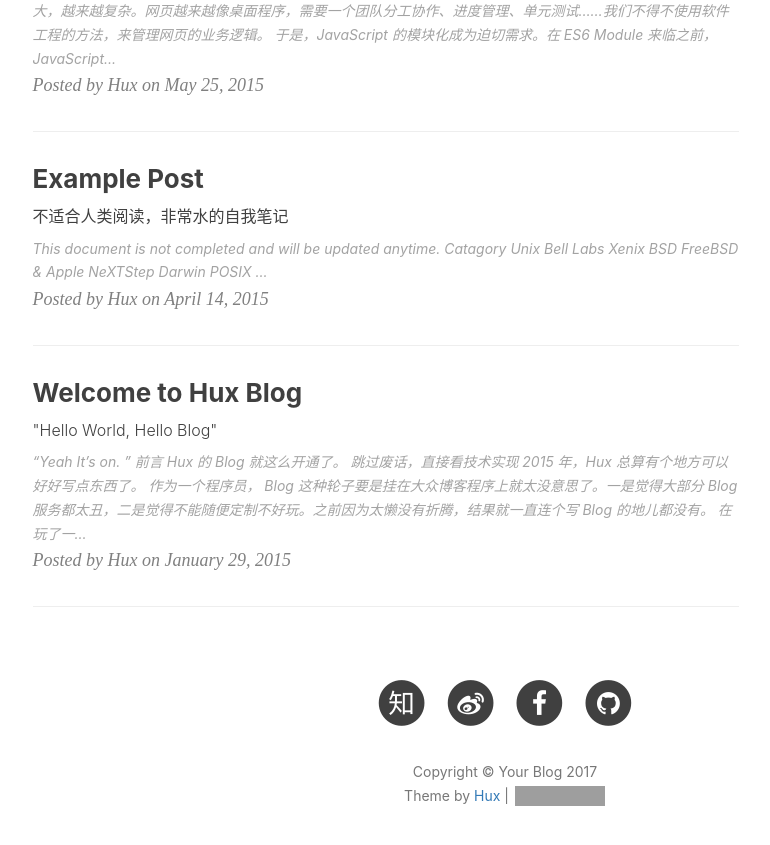
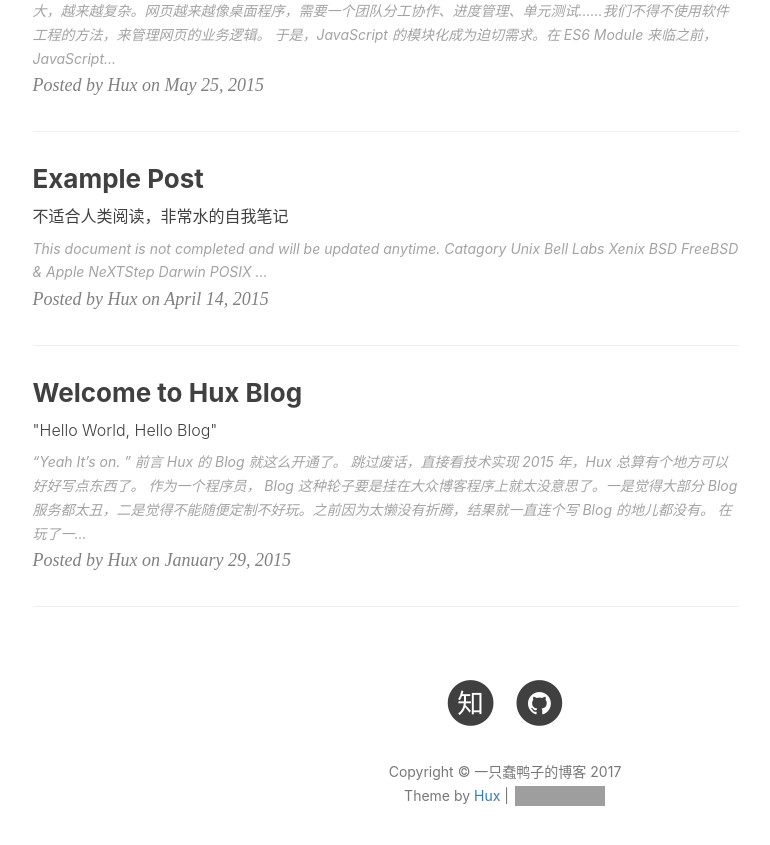
Before and after one commit to ericwang385/ericwang385.github.io, a Jekyll site: the page built from index.html, in a window 1280 px wide and 900 px high, scrolled down 1090 px. Shown: the top 845 px of the window, without its empty margins (135-905 px from the left). Built offline with Jekyll 4.4.1, drawn with Linux system fonts in a browser that asks for light colours; nearby versions of some CDN libraries; the list of posts is cut into pages by our own code; comment, search, counter and statistics services are not loaded; some of the changed text lies outside the part shown; grey boxes are pictures that could not be loaded.

Commit message:
Initial commit

```diff
--- a/_config.yml
+++ b/_config.yml
@@ -1,8 +1,8 @@
 # Site settings
-title: Your Blog
-SEOTitle: 你的博客 | Your Blog
+title: 一只蠢鸭子的博客
+SEOTitle: 一只蠢鸭子的博客 | Eric Blog
 header-img: img/home-bg.jpg
-email: huxpro@gmail.com
+email: eric.w385@gmail.com
 description: ""
 keyword: ""
 url: "http://psyduck.wang"              # your host, for absolute URL
@@ -12,11 +12,11 @@
 
 # SNS settings
 RSS: false
-weibo_username:     huxpro
-zhihu_username:     huxpro
-github_username:    huxpro
+#weibo_username:     huxpro
+zhihu_username:     Eric wang
+github_username:    ericwang385
 #twitter_username:  huxpro
-facebook_username:  huxpro
+#facebook_username:  huxpro
 
 
 
```
Also changed, not shown: 1 other file.
